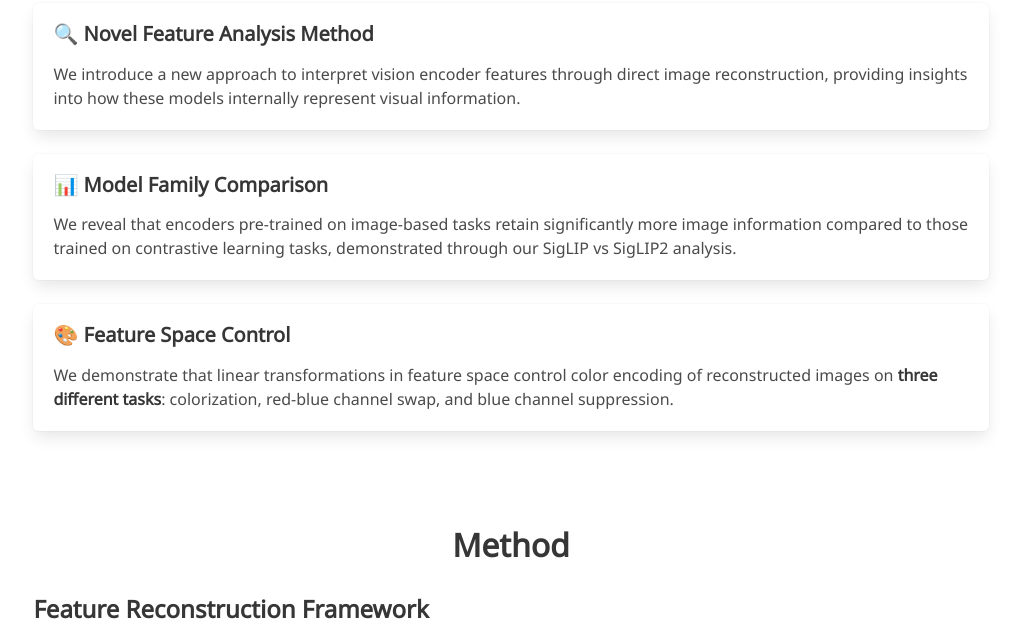
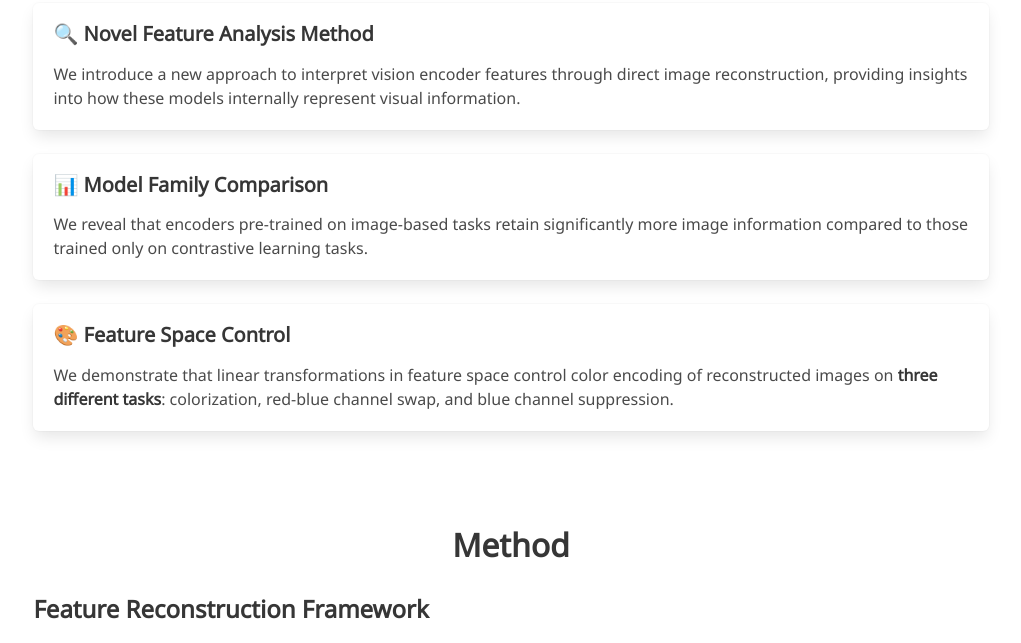
Before and after one commit to mrsndmn/feature_analysis, a plain HTML site: page project/index.html in a window 1280 px wide. Shown: the part 808-1451 px from the top of the page, without its empty margins (129-1150 px from the left). Drawn offline with nearby package versions, Linux system fonts and the light colour scheme; some icons are missing; a web font is replaced by a local one.

Commit message:
fix contributions

```diff
--- a/project/index.html
+++ b/project/index.html
@@ -165,7 +165,7 @@
             <div class="box">
               <div class="content">
                 <h4>📊 Model Family Comparison</h4>
-                <p>We reveal that encoders pre-trained on image-based tasks retain significantly more image information compared to those trained on contrastive learning tasks, demonstrated through our SigLIP vs SigLIP2 analysis.</p>
+                <p>We reveal that encoders pre-trained on image-based tasks retain significantly more image information compared to those trained only on contrastive learning tasks.</p>
               </div>
             </div>
             <div class="box">
```
